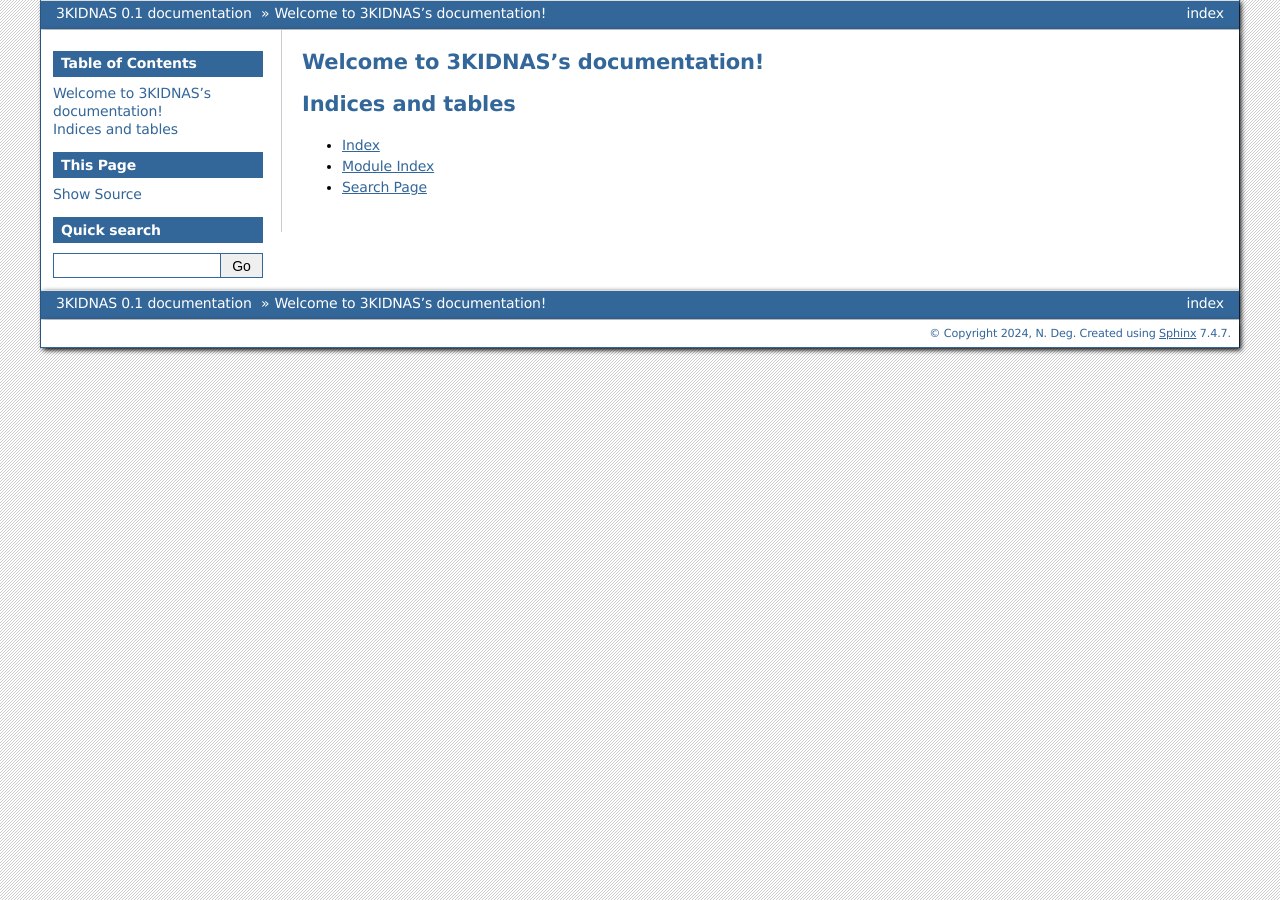
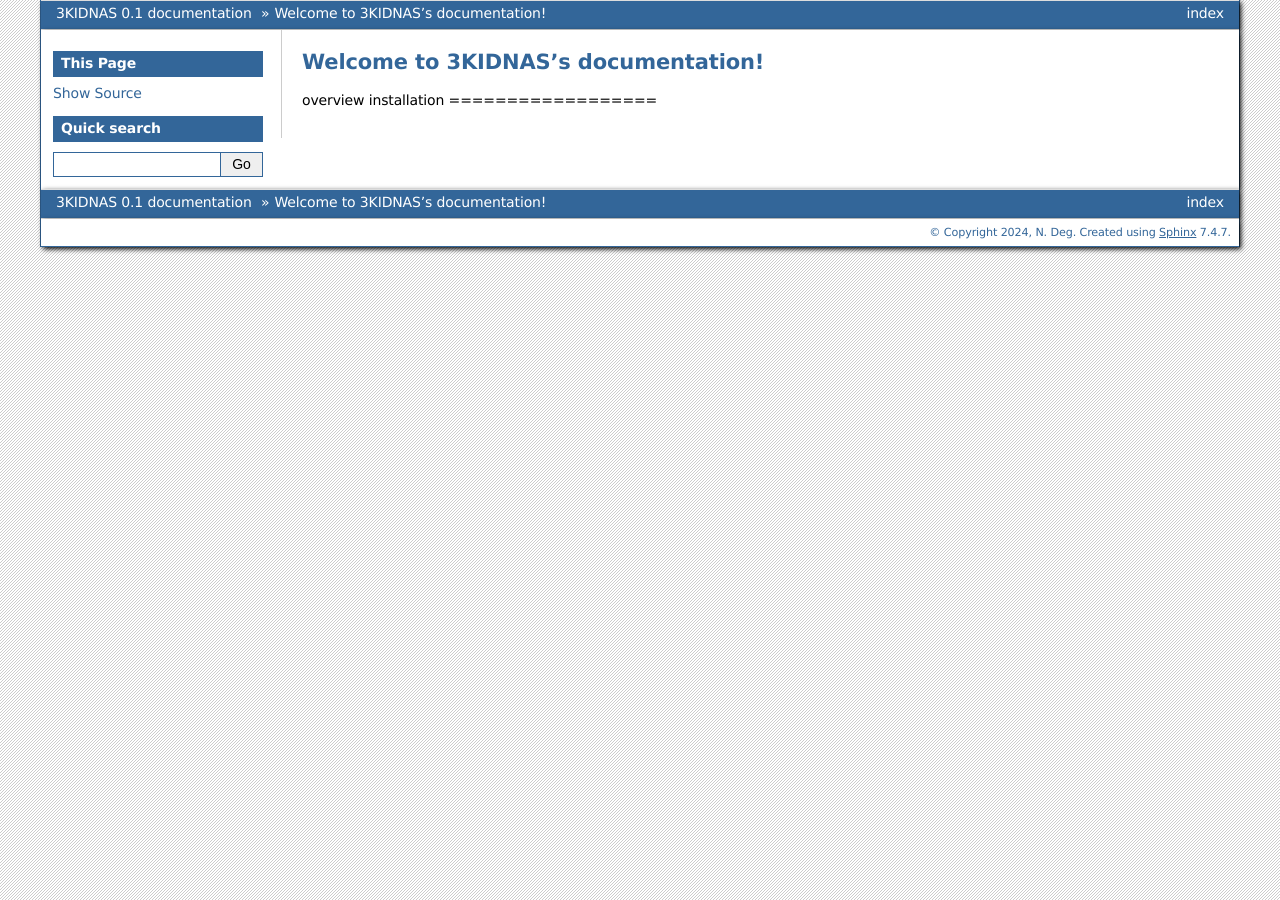
Before and after one commit to NateDeg/3KIDNAS, a Sphinx documentation site: the page built from docs/source/index.rst, in a window 1280 px wide. Built offline with Sphinx 7.4.7, drawn with Linux system fonts in a browser that asks for light colours.

Commit message:
Update index.rst

```diff
--- a/docs/source/index.rst
+++ b/docs/source/index.rst
@@ -8,14 +8,6 @@
 
 .. toctree::
    :maxdepth: 2
-   overview
-   installation
-
-
-
-Indices and tables
+overview
+installation
 ==================
-
-* :ref:`genindex`
-* :ref:`modindex`
-* :ref:`search`
```
